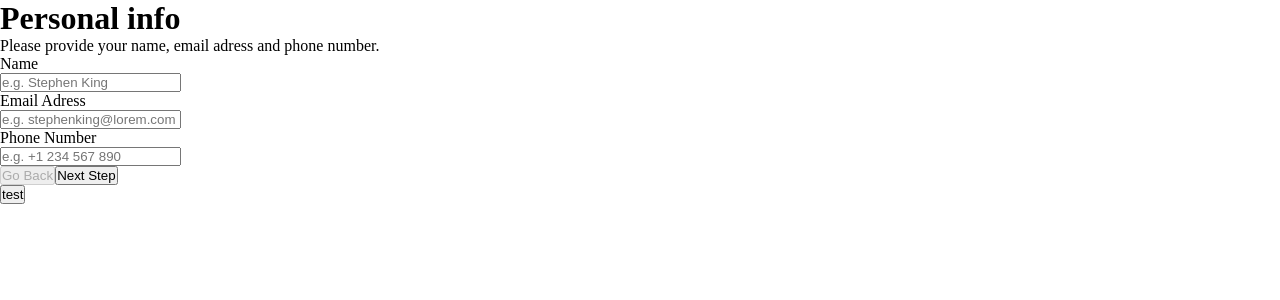
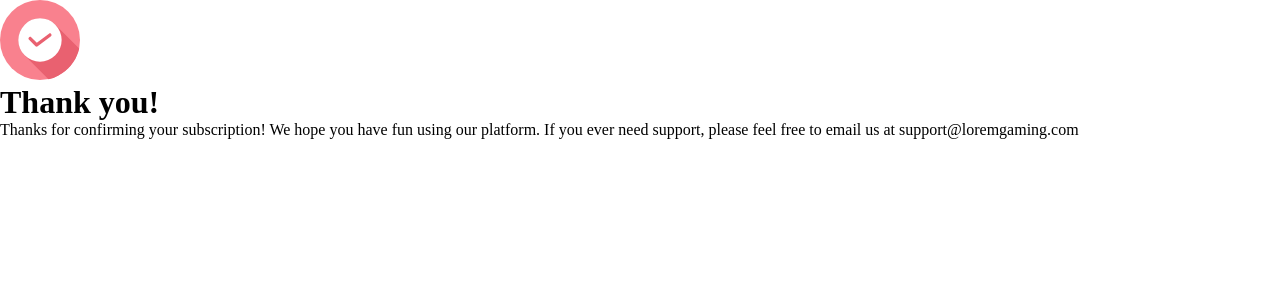
Before and after one commit to CatalinBanici/multi-step-form, a React (Create React App) app in the folder app/: page /complete in a window 1280 px wide. Shown: the top 300 px of the page. Built offline with nearby package versions, Linux system fonts and the light colour scheme.

Commit message:
buttons, routes and complete component

```diff
--- a/app/package.json
+++ b/app/package.json
@@ -10,6 +10,7 @@
     "formik": "^2.2.9",
     "react": "^18.2.0",
     "react-dom": "^18.2.0",
+    "react-router-dom": "^6.8.0",
     "react-scripts": "5.0.1",
     "web-vitals": "^2.1.4",
     "yup": "^0.32.11"
--- a/app/src/App.js
+++ b/app/src/App.js
@@ -1,9 +1,12 @@
 import FormikContainer from "./components/formik/FormikContainer";
+import { BrowserRouter } from "react-router-dom";
 
 function App() {
   return (
     <main className="app-container">
-      <FormikContainer />
+      <BrowserRouter>
+        <FormikContainer />
+      </BrowserRouter>
     </main>
   );
 }
--- a/app/src/components/formik/FormikContainer.js
+++ b/app/src/components/formik/FormikContainer.js
@@ -5,11 +5,15 @@ import PersonalInfo from "../pages/PersonalInfo";
 import Plan from "../pages/Plan";
 import AddOns from "../pages/AddOns";
 import LastStep from "../pages/LastStep";
+import Complete from "../pages/Complete";
 import Progress from "../Progress";
+import { Route, Routes, useNavigate } from "react-router-dom";
 
 export default function FormikContainer() {
   const [formStep, setFormStep] = useState(0);
   const [togglePlan, setTogglePlan] = useState("monthly");
+
+  const navigate = useNavigate();
 
   function pageDisplay(formik) {
     switch (formStep) {
@@ -175,13 +179,19 @@ export default function FormikContainer() {
     ),
   });
 
-  function onSubmit(values) {
-    console.log("Submited: ", values);
+  async function onSubmit(values) {
+    await new Promise((resolve) => setTimeout(resolve, 2000));
+    console.log("Submitted the following values:", values);
+    navigate("/complete");
   }
 
   return (
     <>
       <Progress />
+      <Routes>
+        <Route
+          path="/"
+          element={
             <div className="form-container">
               <div className="form-title">
                 <h1>{formTitles[formStep]}</h1>
@@ -199,34 +209,43 @@ export default function FormikContainer() {
                     <div className="form-buttons">
                       <button
                         type="button"
-                  disabled={formStep === 0}
+                        disabled={formStep === 0 || formik.isSubmitting}
                         onClick={() => {
                           setFormStep((currentPage) => currentPage - 1);
                         }}
                       >
                         Go Back
                       </button>
+                      {formStep < 3 && (
                         <button
                           type="button"
                           onClick={() => {
                             setFormStep((currentPage) => currentPage + 1);
                           }}
                         >
-                  {formStep === 3 ? "Confirm" : "Next Step"}
+                          Next Step
                         </button>
-              </div>
+                      )}
+                      {formStep === 3 && (
                         <button
                           type="submit"
+                          disabled={formik.isSubmitting}
                           onClick={() => {
                             onSubmit();
                           }}
                         >
-                test
+                          {formik.isSubmitting ? "Processing" : "Confirm"}
                         </button>
+                      )}
+                    </div>
                   </Form>
                 )}
               </Formik>
             </div>
+          }
+        />
+        <Route path="/complete" element={<Complete />} />
+      </Routes>
     </>
   );
 }
--- a/app/src/components/pages/Complete.js
+++ b/app/src/components/pages/Complete.js
@@ -1,5 +1,32 @@
 import React from "react";
 
 export default function Complete() {
-  return <div></div>;
+  return (
+    <div className="complete-container">
+      <svg
+        xmlns="http://www.w3.org/2000/svg"
+        width="80"
+        height="80"
+        viewBox="0 0 80 80"
+      >
+        <g fill="none">
+          <circle cx="40" cy="40" r="40" fill="#F9818E" />
+          <path
+            fill="#E96170"
+            d="M48.464 79.167c.768-.15 1.53-.321 2.288-.515a40.04 40.04 0 0 0 3.794-1.266 40.043 40.043 0 0 0 3.657-1.63 40.046 40.046 0 0 0 12.463-9.898A40.063 40.063 0 0 0 78.3 51.89c.338-1.117.627-2.249.867-3.391L55.374 24.698a21.6 21.6 0 0 0-15.332-6.365 21.629 21.629 0 0 0-15.344 6.365c-8.486 8.489-8.486 22.205 0 30.694l23.766 23.775Z"
+          />
+          <path
+            fill="#FFF"
+            d="M40.003 18.333a21.58 21.58 0 0 1 15.31 6.351c8.471 8.471 8.471 22.158 0 30.63-8.47 8.47-22.156 8.47-30.627 0-8.47-8.472-8.47-22.159 0-30.63a21.594 21.594 0 0 1 15.317-6.35Zm9.865 15c-.316.028-.622.15-.872.344l-12.168 9.13-5.641-5.642c-1.224-1.275-3.63 1.132-2.356 2.356l6.663 6.663c.56.56 1.539.63 2.173.156l13.326-9.995c1.122-.816.43-2.993-.956-3.013a1.666 1.666 0 0 0-.17 0Z"
+          />
+        </g>
+      </svg>
+      <h1>Thank you!</h1>
+      <p>
+        Thanks for confirming your subscription! We hope you have fun using our
+        platform. If you ever need support, please feel free to email us at
+        support@loremgaming.com
+      </p>
+    </div>
+  );
 }
```
Also changed, not shown: 1 other file (tests, documents, lock files or other folders). Lines whose indentation alone changed are shown as unchanged.
